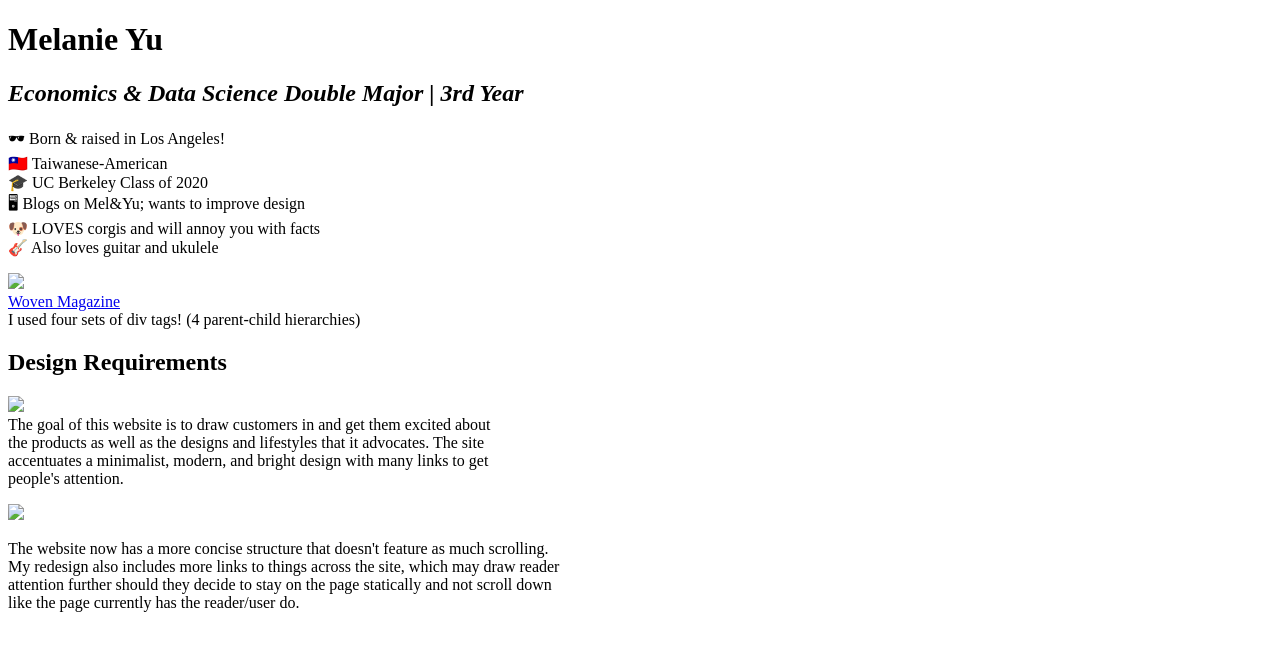
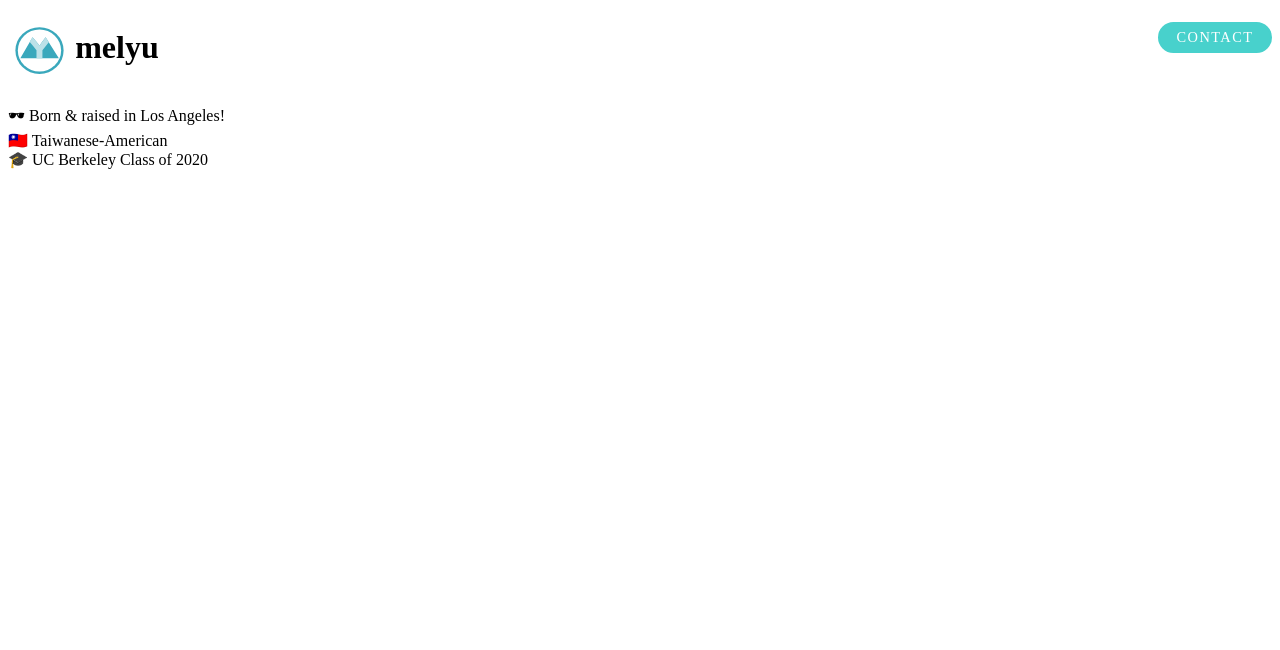
Before and after one commit to melanieyu8/melyu, a plain HTML site: page index.html in a window 1280 px wide. Drawn offline with Linux system fonts and the light colour scheme.

Commit message:
Worked on topnav

```diff
--- a/assets/css/style.css
+++ b/assets/css/style.css
@@ -1,6 +1,37 @@
-.topnav {
-  font-family: Karla;
+/* all elements */
+div {
+  font-family: ABeeZee;
 }
-div {
-  font-family: Karla;
+
+/* top navigation bar */
+#logo {
+  height: 5%;
+  width: 5%;
+  vertical-align: middle;
 }
+.name {
+  display: inline-block;
+  vertical-align: -12%;
+}
+#contact-button {
+  display: inline-block;
+  text-align: center;
+  border: 2px solid;
+  border-color: mediumturquoise;
+  border-radius: 40px;
+  width: 100px;
+  cursor: pointer;
+  background-color: mediumturquoise;
+  color: white;
+  padding: 5px;
+  font-size: 90%;
+  letter-spacing: 0.1em;
+  float: right;
+  overflow: auto;
+}
+#contact-button:hover {
+  transition: 0.5s;
+  opacity: 0%;
+}
+
+/* Content */
--- a/index.html
+++ b/index.html
@@ -5,55 +5,22 @@
     <link rel="stylesheet" type="text/css" href="assets/css/style.css">
   </head>
 
+<!--top navigation bar-->
 <div class="topnav">
-  <h1>Melanie Yu</h1>
-  <h2><i>Economics & Data Science Double Major | 3rd Year</i></h2>
+  <div class="logo">
+    <img id="logo" src="./assets/img/MelYu_logo.svg"/>
+    <h1 class="name">melyu</h1>
+    <p id="contact-button">CONTACT</p>
+  </div>
+  <div class="menu">
+  </div>
 </div>
 
-
-
-
-
+<!--content-->
+<div>
   <p>
     🕶 Born & raised in Los Angeles!<br/>
     🇹🇼 Taiwanese-American<br/>
     🎓 UC Berkeley Class of 2020<br/>
-    🖥 Blogs on Mel&Yu; wants to improve design<br/>
-    🐶 LOVES corgis and will annoy you with facts<br/>
-    🎸 Also loves guitar and ukulele
   </p>
-
-  <img src="./assets/img/Melanie.jpg"/>
-
-  <div>
-    <A href="https://wovenmagazine.com/">Woven Magazine</A>
-    <div>
-      <div>
-        <div>
-          I used four sets of div tags! (4 parent-child hierarchies)
-        </div>
-      </div>
-    </div>
-  </div>
-
-  <div>
-    <h2><strong>Design Requirements</strong></h2>
-  <p>
-    <img src="./assets/img/wireframe1.png"/>
-    <br/>The goal of this website is to draw customers in and get them excited about<br/>
-    the products as well as the designs and lifestyles that it advocates. The site <br/>
-    accentuates a minimalist, modern, and bright design with many links to get <br/>
-    people's attention.
-  </p>
-  </div>
-
-  <div>
-    <img src="./assets/img/wireframe2.png"/>
-    <p>
-      The website now has a more concise structure that doesn't feature as much scrolling.<br/>
-      My redesign also includes more links to things across the site, which may draw reader <br/>
-      attention further should they decide to stay on the page statically and not scroll down <br/>
-      like the page currently has the reader/user do.
-    </p>
-  </div>
-</html>
+</div>
```
Also changed, not shown: assets/img/MelYu_logo.svg (added).
